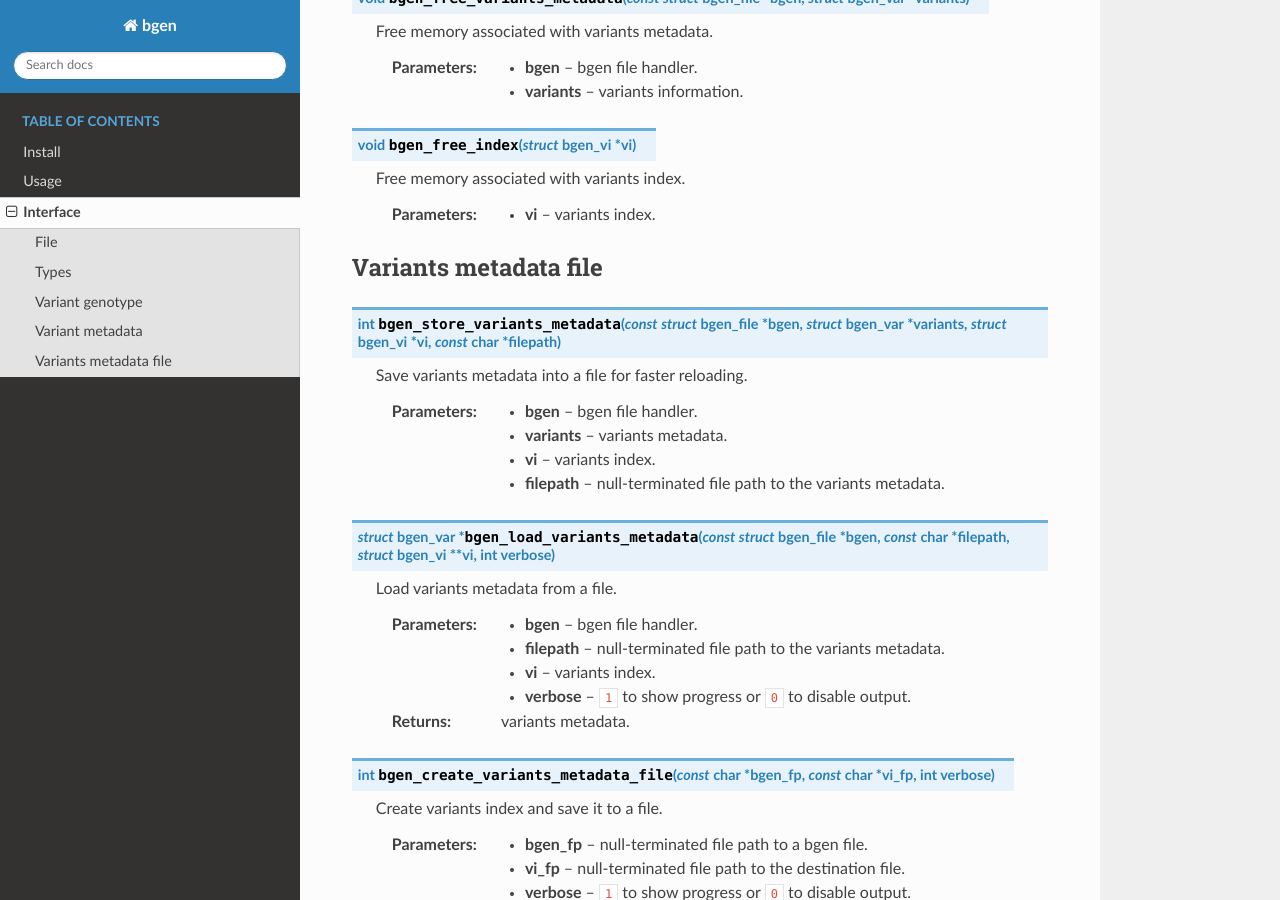
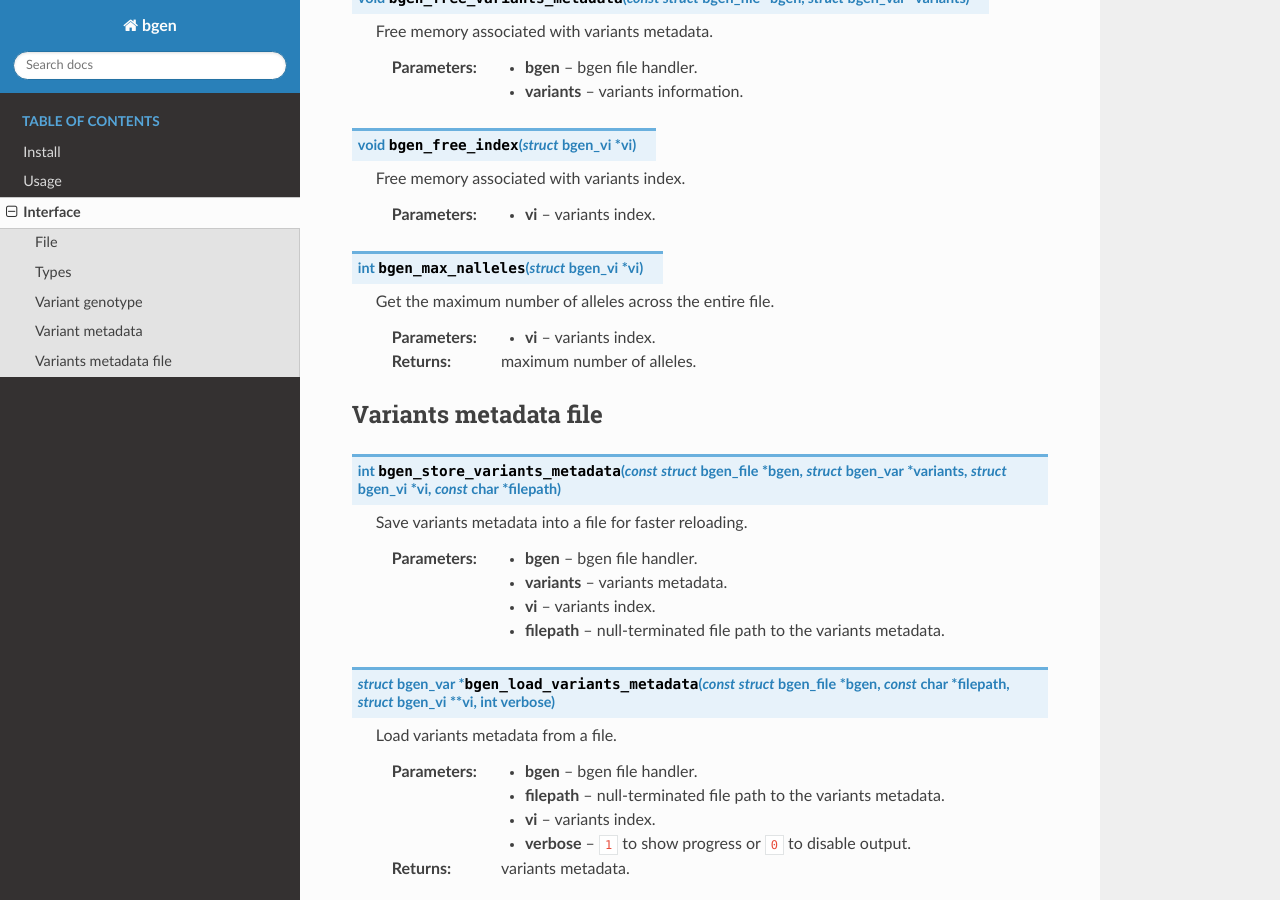
Before and after one commit to limix/bgen, a Sphinx documentation site: the page built from doc/api.rst, in a window 1280 px wide and 900 px high, scrolled down 6190 px. Built offline with Sphinx 7.4.7 and the Read the Docs theme 2.0.0, drawn with Linux system fonts in a browser that asks for light colours.

Commit message:
api update

```diff
--- a/doc/api.rst
+++ b/doc/api.rst
@@ -317,6 +317,14 @@ Variant metadata
 
     :param vi: variants index.
 
+.. function:: int bgen_max_nalleles(struct bgen_vi* vi)
+
+    Get the maximum number of alleles across the entire file.
+
+    :param vi: variants index.
+    :return: maximum number of alleles.
+
+
 Variants metadata file
 ^^^^^^^^^^^^^^^^^^^^^^
 
```
Also changed, not shown: 1 other file.
